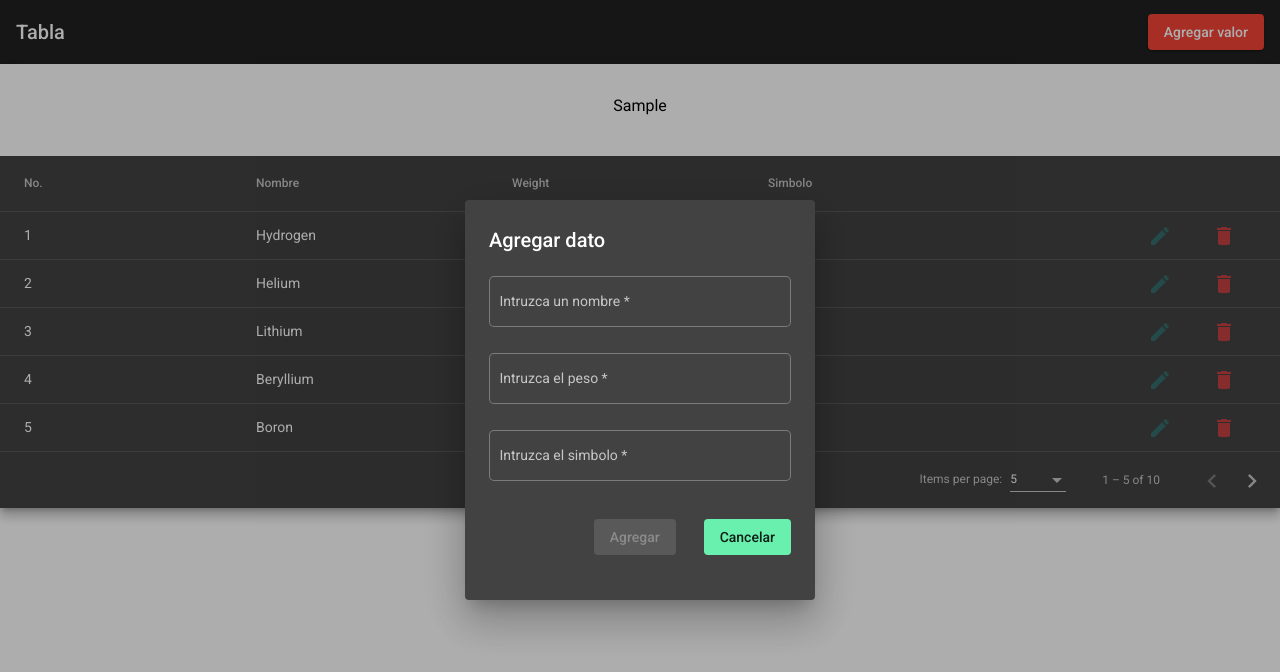
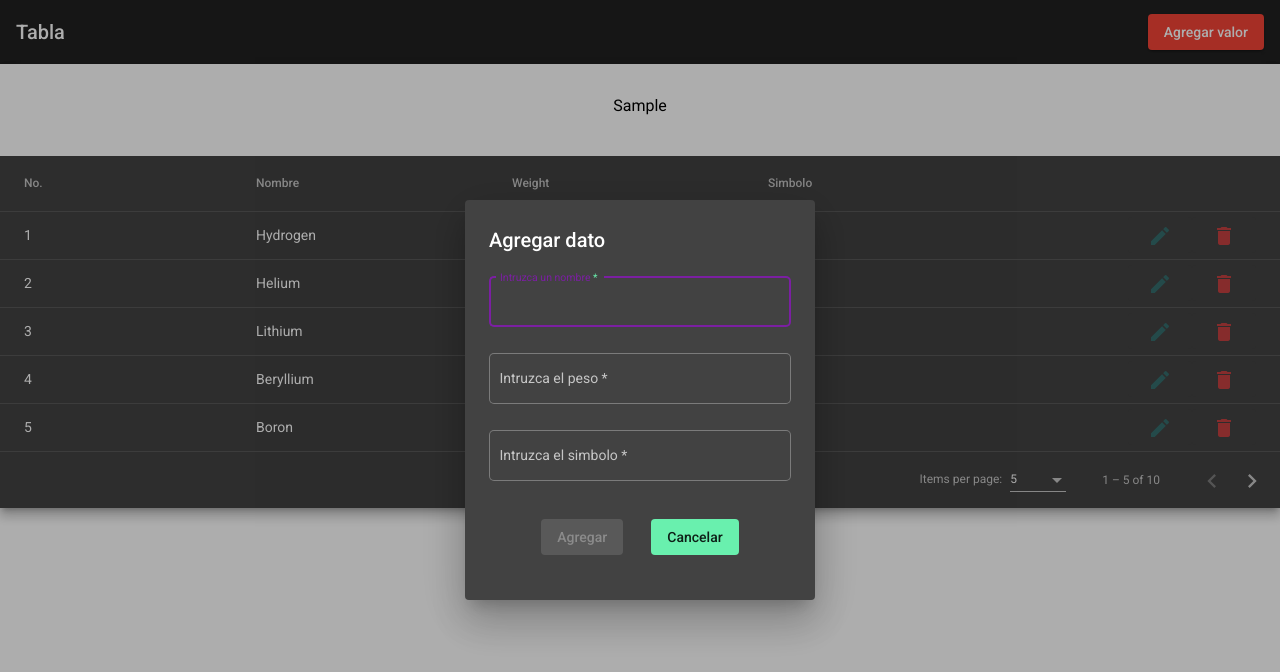
Before and after one commit to Felipe10812/Tabla, an Angular app: page / in a window 1280 px wide. Both pictures are taken after typing "Sample" into the empty fields and a click on the button "Agregar valor". Shown: the top 672 px of the page. Built offline with nearby package versions, Linux system fonts and the light colour scheme.

Commit message:
Provisional

```diff
--- a/src/app/dialog/dialog.component.css
+++ b/src/app/dialog/dialog.component.css
@@ -15,3 +15,9 @@
 .mat-form-field {
   width: 100%;
 }
+
+.btn{
+  display: flex;
+  flex-direction: row;
+  justify-content: center;
+}
--- a/src/app/dialog/dialog.component.html
+++ b/src/app/dialog/dialog.component.html
@@ -6,7 +6,7 @@
 
             <mat-form-field appearance="outline">
                 <mat-label>Intruzca un nombre</mat-label>
-                <input formControlName="name" matInput autocomplete="off" placeholder="Nombre">
+                <input formControlName="name"  matInput autocomplete="off" placeholder="Nombre">
             </mat-form-field>
 
             <mat-form-field appearance="outline">
@@ -20,8 +20,8 @@
             </mat-form-field>
         </form>
     </div>
-    <div mat-dialog-actions [align]="'end'">
-        <button mat-flat-button color="primary" [mat-dialog-close] cdkFocusInitial class="boton" [disabled]="datoForm.invalid" (click)="addElement()"
+    <div class="btn" mat-dialog-actions [align]="'end'">
+        <button mat-flat-button color="primary" [mat-dialog-close]  class="boton" [disabled]="datoForm.invalid" (click)="addElement()"
             type="submit">Agregar</button>
         <button mat-flat-button color="accent" mat-dialog-close>Cancelar</button>
     </div>
```
